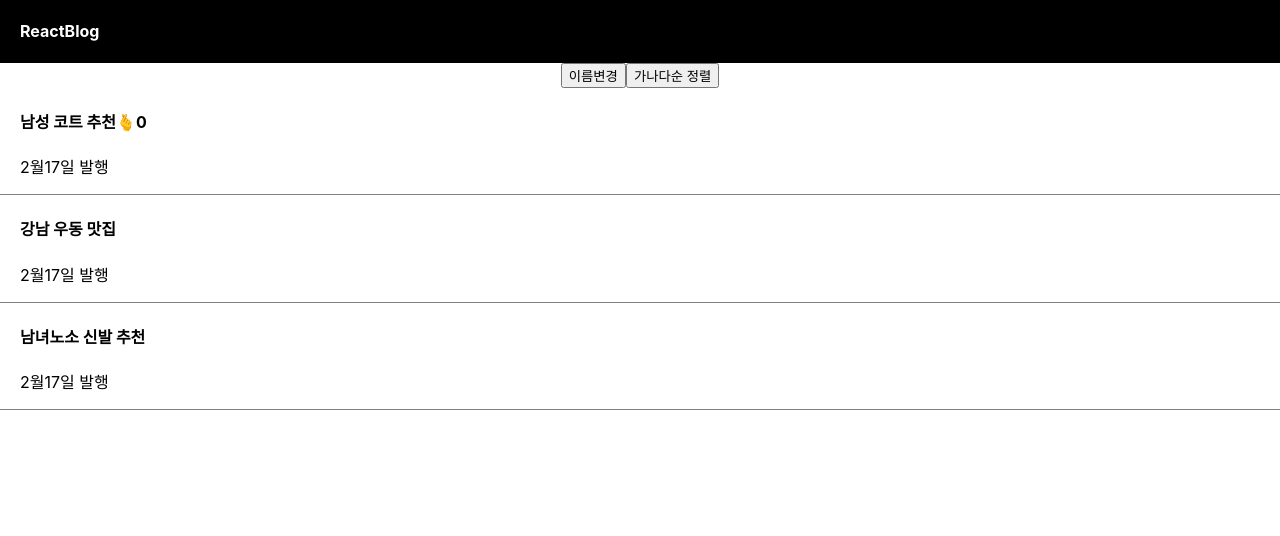
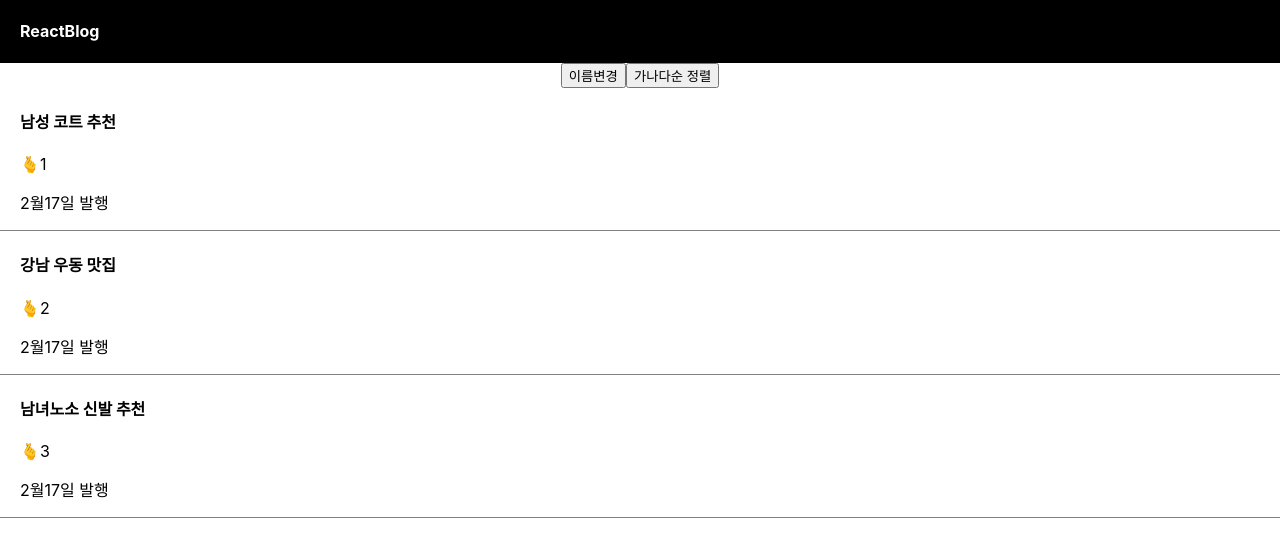
Before and after one commit to WastepaperBasket/React.js, a React (Create React App) app in the folder blog/: page / in a window 1280 px wide. Shown: the top 536 px of the page. Built offline with nearby package versions, Linux system fonts and the light colour scheme.

Commit message:
Map / array 자료일 경우는?

```diff
--- a/blog/src/App.js
+++ b/blog/src/App.js
@@ -11,7 +11,14 @@ function App() {
   let [logo, setLogo] = useState("ReactBlog");
   let [like, setlike] = useState(0);
   let [modal, setModal] = useState(false);
+
+  let [liked, setliked] = useState([1, 2, 3]);
+
   //작명은 앞은 그렇다해도 뒤에는 set~~
+
+  // [1, 2, 3].map(function () {
+  //   console.log(1);
+  // });
   function setDate() {
     let copy = [...title];
     copy[0] = "여자 코트 추천";
@@ -32,7 +39,7 @@ function App() {
       >
         가나다순 정렬
       </button>
-      <div className="list">
+      {/* <div className="list">
         <h4>
           {title[0]}
           <span
@@ -44,17 +51,17 @@ function App() {
           </span>
           {like}
         </h4>
-        <p>2월17일 발행</p>
+        <p>2월17일 발행</p> */}
 
-        {/* <button
+      {/* <button
           onClick={() => {
             settitle(["여자 코트 추천", "강남 우동 맛집", "여자 신발 추천"]);
           }}
         >
           이름변경
         </button> 잘못된 변경법임 */}
-      </div>
-      <div className="list">
+      {/* </div> */}
+      {/* <div className="list">
         <h4
           onClick={() => {
             setModal(!modal);
@@ -67,8 +74,33 @@ function App() {
       <div className="list">
         <h4> {title[2]}</h4>
         <p>2월17일 발행</p>
-      </div>
+      </div> */}
       {modal == true ? <Modal /> : null}
+
+      {title.map(function (i, a) {
+        return (
+          <div className="list" key={i}>
+            <h4
+              onClick={() => {
+                setModal(!modal);
+              }}
+            >
+              {title[a]}
+            </h4>
+            <span
+              onClick={() => {
+                let copy = [...liked];
+                copy[a] = copy[a] + 1;
+                setliked(copy);
+              }}
+            >
+              🫰
+            </span>
+            {liked[a]}
+            <p>2월17일 발행</p>
+          </div>
+        );
+      })}
     </div>
   );
 }
```
Also changed, not shown: 1 other file (tests, documents, lock files or other folders).
